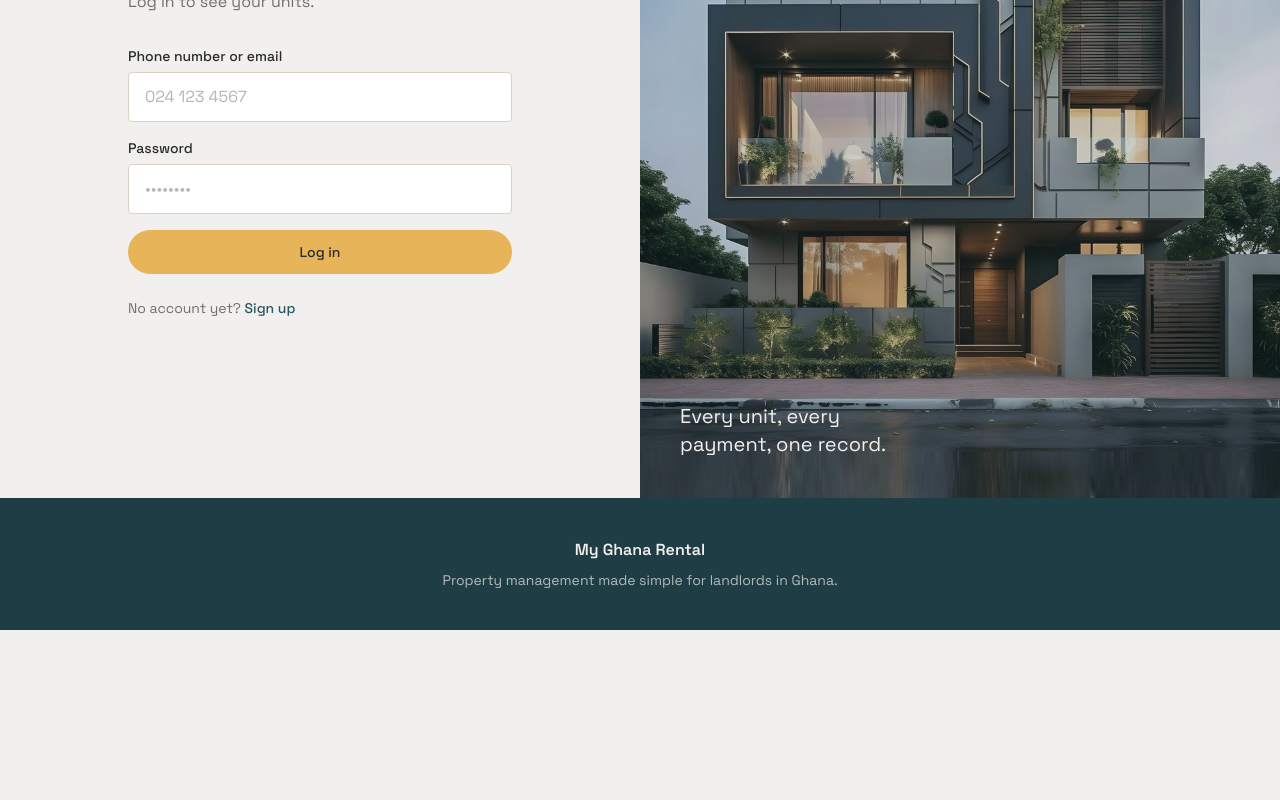
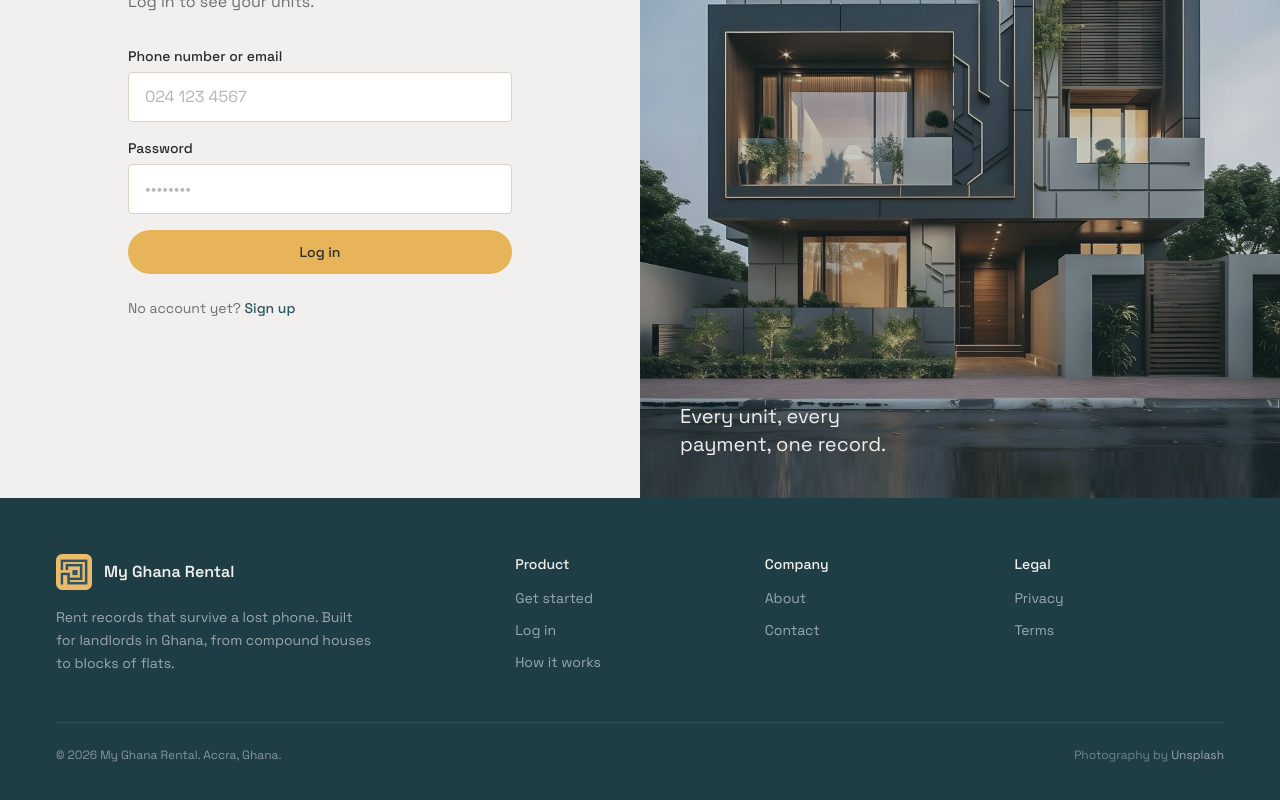
Before and after one commit to terriberri82/my-ghana-rental, a React (Vite) app in the folder frontend/: page /login in a window 1280 px wide. Shown: the part 302-1102 px from the top of the page. Before the commit the page ends 932 px from the top, so only its background shows below. Built offline with nearby package versions, Linux system fonts and the light colour scheme; no server answers.

Commit message:
updated features

```diff
--- a/frontend/src/App.jsx
+++ b/frontend/src/App.jsx
@@ -1,7 +1,13 @@
 import AppRoutes from "./routes/AppRoutes";
+import ScrollToTop from "./components/ScrollToTop";
 
 function App() {
-  return <AppRoutes />;
+  return (
+    <>
+      <ScrollToTop />
+      <AppRoutes />
+    </>
+  );
 }
 
 export default App;
--- a/frontend/src/components/Footer.jsx
+++ b/frontend/src/components/Footer.jsx
@@ -1,11 +1,104 @@
+import { Link } from "react-router-dom";
+import logo from "../assets/logo.png";
+
+function FooterLink({ href, children, className }) {
+  const Tag = "a";
+  return (
+    <Tag href={href} target="_blank" rel="noreferrer" className={className}>
+      {children}
+    </Tag>
+  );
+}
+
 function Footer() {
+  const year = new Date().getFullYear();
+  const linkClass = "text-sm text-paper/60 hover:text-paper transition-colors";
+
   return (
-    <footer className="bg-bayou-deep text-paper/70 px-6 py-10">
-      <div className="max-w-7xl mx-auto flex flex-col gap-2 text-center">
-        <p className="font-display font-semibold text-paper">My Ghana Rental</p>
-        <p className="text-sm">
-          Property management made simple for landlords in Ghana.
-        </p>
+    <footer className="bg-bayou-deep">
+      <div className="max-w-7xl mx-auto px-6 md:px-14 py-14">
+        <div className="grid gap-10 md:grid-cols-[2fr_1fr_1fr_1fr]">
+          <div>
+            <Link to="/" className="flex items-center gap-3">
+              <img src={logo} alt="" className="w-9 h-9" />
+              <span className="font-display font-semibold text-paper">
+                My Ghana Rental
+              </span>
+            </Link>
+            <p className="mt-4 text-sm text-paper/60 leading-relaxed max-w-xs">
+              Rent records that survive a lost phone. Built for landlords in
+              Ghana, from compound houses to blocks of flats.
+            </p>
+          </div>
+
+          <div>
+            <h3 className="text-sm font-medium text-paper mb-3">Product</h3>
+            <ul className="space-y-2">
+              <li>
+                <Link to="/signup" className={linkClass}>
+                  Get started
+                </Link>
+              </li>
+              <li>
+                <Link to="/login" className={linkClass}>
+                  Log in
+                </Link>
+              </li>
+              <li>
+                <Link to="/about" className={linkClass}>
+                  How it works
+                </Link>
+              </li>
+            </ul>
+          </div>
+
+          <div>
+            <h3 className="text-sm font-medium text-paper mb-3">Company</h3>
+            <ul className="space-y-2">
+              <li>
+                <Link to="/about" className={linkClass}>
+                  About
+                </Link>
+              </li>
+              <li>
+                <Link to="/contact" className={linkClass}>
+                  Contact
+                </Link>
+              </li>
+            </ul>
+          </div>
+
+          <div>
+            <h3 className="text-sm font-medium text-paper mb-3">Legal</h3>
+            <ul className="space-y-2">
+              <li>
+                <Link to="/privacy" className={linkClass}>
+                  Privacy
+                </Link>
+              </li>
+              <li>
+                <Link to="/terms" className={linkClass}>
+                  Terms
+                </Link>
+              </li>
+            </ul>
+          </div>
+        </div>
+
+        <div className="mt-12 pt-6 border-t border-paper/10 flex flex-wrap items-center justify-between gap-4">
+          <p className="text-xs text-paper/50">
+            © {year} My Ghana Rental. Accra, Ghana.
+          </p>
+          <p className="text-xs text-paper/40">
+            Photography by{" "}
+            <FooterLink
+              href="https://unsplash.com"
+              className="text-paper/60 hover:text-paper"
+            >
+              Unsplash
+            </FooterLink>
+          </p>
+        </div>
       </div>
     </footer>
   );
--- /dev/null
+++ b/frontend/src/components/ScrollToTop.jsx
@@ -0,0 +1,12 @@
+import { useEffect } from "react";
+import { useLocation } from "react-router-dom";
+
+export default function ScrollToTop() {
+  const { pathname } = useLocation();
+
+  useEffect(() => {
+    window.scrollTo(0, 0);
+  }, [pathname]);
+
+  return null;
+}
--- a/frontend/src/components/ui/Modal.jsx
+++ b/frontend/src/components/ui/Modal.jsx
@@ -1,6 +1,12 @@
 import { useEffect } from "react";
 
-export default function Modal({ open, onClose, title, children }) {
+export default function Modal({
+  open,
+  onClose,
+  title,
+  children,
+  hideDismiss = false,
+}) {
   useEffect(() => {
     function onKey(e) {
       if (e.key === "Escape") onClose();
@@ -27,13 +33,16 @@ export default function Modal({ open, onClose, title, children }) {
             {title}
           </h2>
         )}
-        <p className="text-sm text-ebony/75 leading-relaxed">{children}</p>
+        <div className="text-sm text-ebony/75 leading-relaxed">{children}</div>
+
+        {!hideDismiss && (
           <button
             onClick={onClose}
             className="mt-6 w-full bg-sun text-ebony font-medium text-sm py-2.5 rounded-full hover:brightness-95"
           >
             Got it
           </button>
+        )}
       </div>
     </div>
   );
--- a/frontend/src/index.css
+++ b/frontend/src/index.css
@@ -1,12 +1,13 @@
 @import "tailwindcss";
 
 @theme {
-  --color-bayou: #2C5761;
-  --color-bayou-deep: #1E3D45;
-  --color-sun: #E8B45A;
-  --color-pearl: #D9D2C5;
-  --color-paper: #F1F0EE;
-  --color-ebony: #2B2B2B;
+  --color-bayou: #2c5761;
+  --color-bayou-deep: #1e3d45;
+  --color-sun: #e8b45a;
+  --color-pearl: #d9d2c5;
+  --color-paper: #f1f0ee;
+  --color-ebony: #2b2b2b;
+  --color-brick: #a63a2e;
 
   --font-display: "Space Grotesk", sans-serif;
   --font-sans: "Space Grotesk", sans-serif;
--- a/frontend/src/pages/PaymentForm.jsx
+++ b/frontend/src/pages/PaymentForm.jsx
@@ -16,6 +16,7 @@ const METHODS = [
 ];
 
 const today = () => new Date().toISOString().slice(0, 10);
+
 function SendReceipt({ href, label = "Send WhatsApp receipt" }) {
   const Tag = "a";
   return (
@@ -338,11 +339,13 @@ export default function PaymentForm() {
         open={confirmDelete}
         onClose={() => setConfirmDelete(false)}
         title="Delete this payment?"
+        hideDismiss
       >
         <span className="block mb-4">
           This removes the record permanently. Use it for a payment entered by
           mistake.
         </span>
+        <div className="flex items-center gap-3">
           <button
             onClick={handleDelete}
             disabled={loading}
@@ -350,6 +353,13 @@ export default function PaymentForm() {
           >
             {loading ? "Deleting…" : "Yes, delete it"}
           </button>
+          <button
+            onClick={() => setConfirmDelete(false)}
+            className="text-sm text-ebony/60 hover:text-bayou"
+          >
+            Cancel
+          </button>
+        </div>
       </Modal>
 
       <Modal
@@ -359,6 +369,7 @@ export default function PaymentForm() {
       >
         {error}
       </Modal>
+
       <Modal
         open={savedPayment}
         onClose={() =>
--- a/frontend/src/pages/PropertyDetail.jsx
+++ b/frontend/src/pages/PropertyDetail.jsx
@@ -51,7 +51,7 @@ export default function PropertyDetail() {
   const occupied = units.filter((u) => u.status === "OCCUPIED").length;
 
   return (
-    <>
+    <div>
       <Link
         to="/properties"
         className="text-sm text-ebony/55 hover:text-bayou inline-block mb-4"
@@ -177,10 +177,12 @@ export default function PropertyDetail() {
         open={confirmDelete}
         onClose={() => setConfirmDelete(false)}
         title="Delete this property?"
+        hideDismiss
       >
         <span className="block mb-4">
           This removes {property.name} from your account. It can't be undone.
         </span>
+        <div className="flex items-center gap-3">
           <button
             onClick={handleDelete}
             disabled={deleting}
@@ -188,6 +190,13 @@ export default function PropertyDetail() {
           >
             {deleting ? "Deleting…" : "Yes, delete it"}
           </button>
+          <button
+            onClick={() => setConfirmDelete(false)}
+            className="text-sm text-ebony/60 hover:text-bayou"
+          >
+            Cancel
+          </button>
+        </div>
       </Modal>
 
       <Modal
@@ -197,6 +206,6 @@ export default function PropertyDetail() {
       >
         {error}
       </Modal>
-    </>
+    </div>
   );
 }
--- a/frontend/src/pages/UnitDetail.jsx
+++ b/frontend/src/pages/UnitDetail.jsx
@@ -245,11 +245,13 @@ export default function UnitDetail() {
         open={confirmDelete}
         onClose={() => setConfirmDelete(false)}
         title="Delete this unit?"
+        hideDismiss
       >
         <span className="block mb-4">
           This removes unit {unit.unitLabel} from {unit.property.name}. It can't
           be undone.
         </span>
+        <div className="flex items-center gap-3">
           <button
             onClick={handleDelete}
             disabled={deleting}
@@ -257,6 +259,13 @@ export default function UnitDetail() {
           >
             {deleting ? "Deleting…" : "Yes, delete it"}
           </button>
+          <button
+            onClick={() => setConfirmDelete(false)}
+            className="text-sm text-ebony/60 hover:text-bayou"
+          >
+            Cancel
+          </button>
+        </div>
       </Modal>
 
       <Modal
```
Lines whose indentation alone changed are shown as unchanged.
